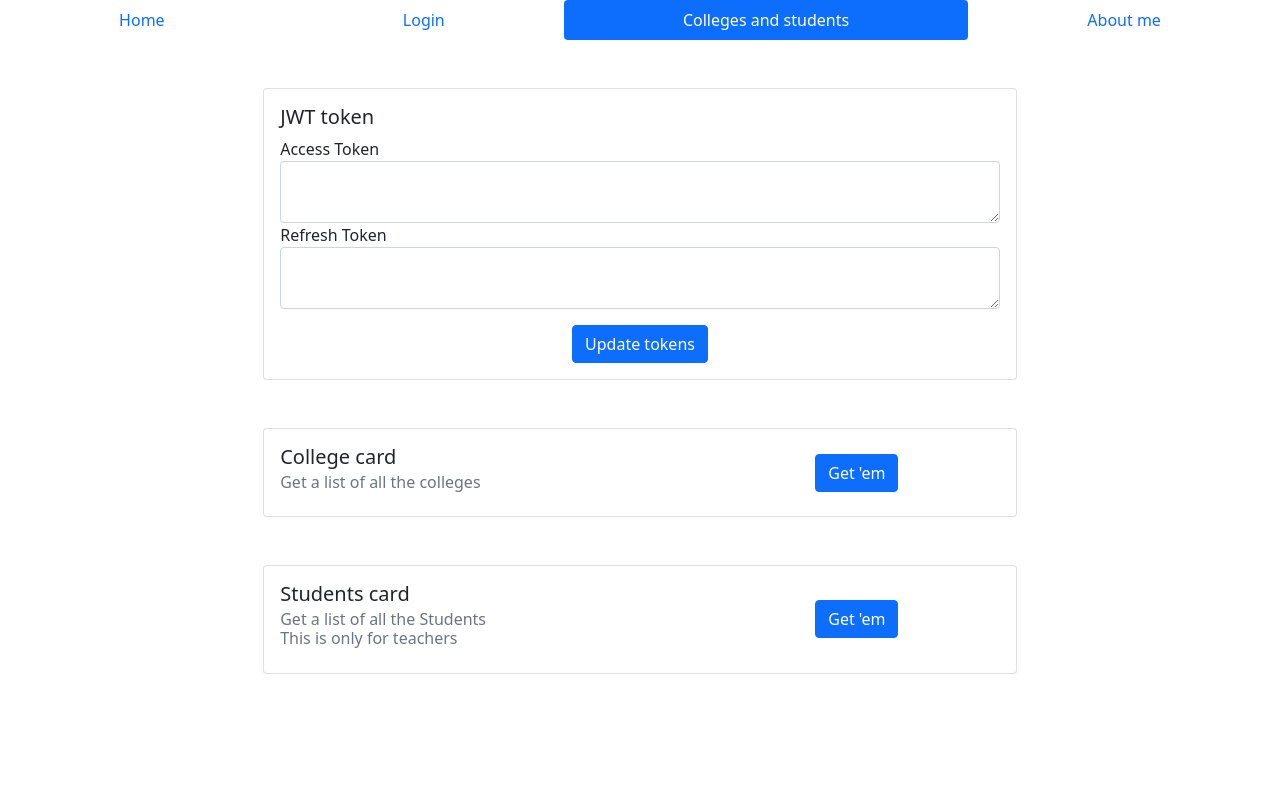
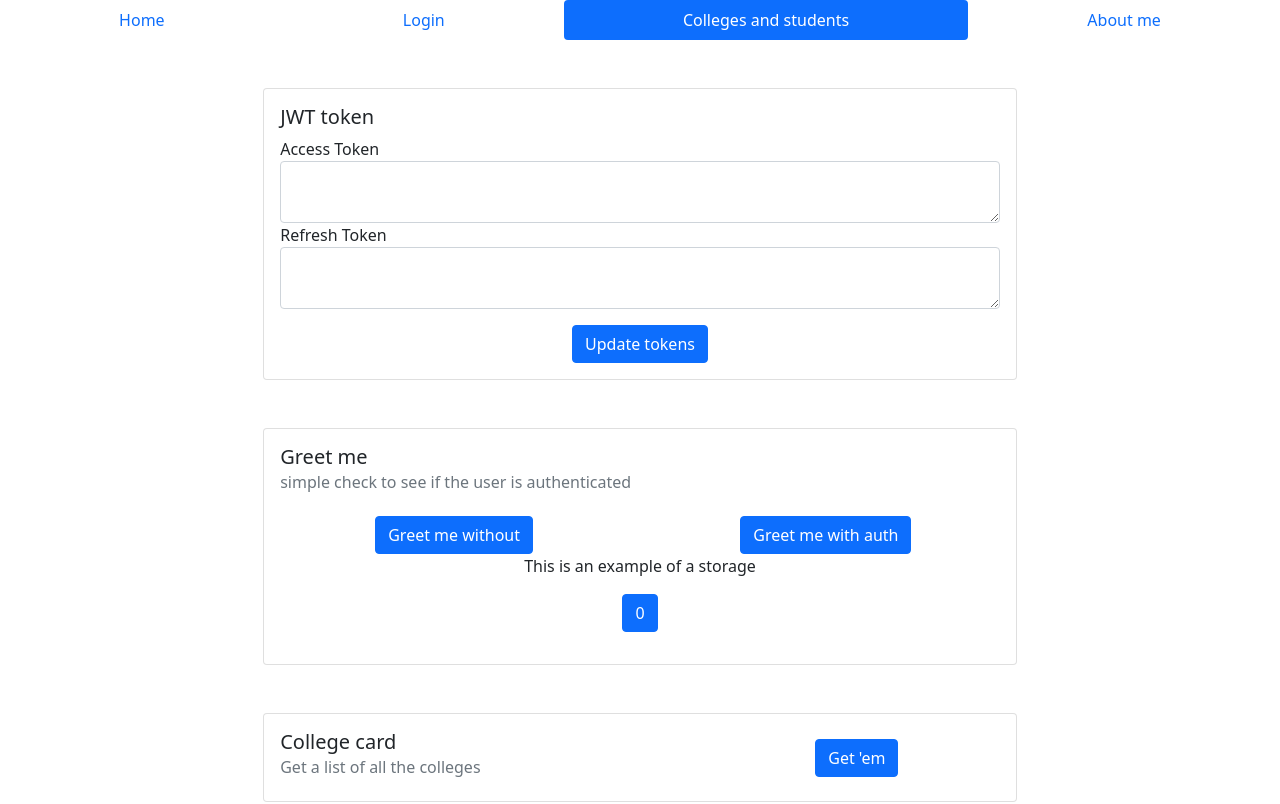
Before and after one commit to LanSevcnikar/Website-ecosystem-2021-07, a Vue app in the folder Client/: page /collagesandstudents in a window 1280 px wide. Shown: the top 804 px of the page. Built offline with nearby package versions, Linux system fonts and the light colour scheme.

Commit message:
This was pretty fun to make, everything works and I love Hasura

```diff
--- /dev/null
+++ b/Client/src/components/GreetingCard.vue
@@ -0,0 +1,73 @@
+<template>
+  <div class="card" style="width: 60%; margin: auto; margin-top: 3em">
+    <div class="card-body">
+      <h5 class="card-title">Greet me</h5>
+      <h6 class="card-subtitle mb-2 text-muted">
+        simple check to see if the user is authenticated
+      </h6>
+      <div class="row">
+        <div class="col-12 col-md-6 mt-3" align="center">
+          <button type="button" class="btn btn-primary" @click="getGreeting()">
+            Greet me without
+          </button>
+        </div>
+        <div class="col-12 col-md-6 mt-3" align="center">
+          <button
+            type="button"
+            class="btn btn-primary"
+            @click="getGreetingAuth()"
+          >
+            Greet me with auth
+          </button>
+        </div>
+      </div>
+      <div class="col" align="center">
+        <div class="text-danger mt-2" v-if="reminder">
+          You need to be logged in to see this
+        </div>
+        <div class="card-text">This is an example of a storage</div>
+        <button class="btn btn-primary m-3" @click="increment">
+          {{ getCounter }}
+        </button>
+      </div>
+    </div>
+  </div>
+</template>
+
+
+
+<script>
+import loadAPI from "../functions/loadingScreen"
+import callAPI from "../functions/callAPI";
+import { mapGetters } from "vuex";
+import { store } from "../store";
+export default {
+  components: {},
+  data() {
+    return {
+      reminder: false,
+    };
+  },
+  computed: mapGetters(["getCounter"]),
+  methods: {
+    getGreeting: async function () {
+      const data = { query: "{ greeting }" };
+      const res = await loadAPI(callAPI,data, '/graphql') // await callAPI(data).then((res) => alert(res.data.data.greeting));
+      console.log(res)
+      alert(res.data.data.greeting);
+    },
+    getGreetingAuth: async function () {
+      const data = { query: "{ greetingAuth }" };
+      const res = await loadAPI(callAPI,data, '/graphql') // const res = await callAPI(data);
+      if (res.data.errors) alert(res.data.errors[0].message);
+      else {
+        if (res.status == 200) alert(res.data.data.greetingAuth);
+        else alert("Response came back with status: ", res.status);
+      }
+    },
+    increment: function () {
+      store.commit("increment");
+    },
+  },
+};
+</script>
--- a/Client/src/views/CaS.vue
+++ b/Client/src/views/CaS.vue
@@ -2,6 +2,7 @@
   <div>
     <div class="m-auto">
       <jwt></jwt>
+      <greeting-card> </greeting-card>
       <college-card> </college-card>
       <students-card></students-card>
     </div>
@@ -9,12 +10,14 @@
 </template>
 
 <script>
+import GreetingCard from "../components/GreetingCard.vue";
 import CollegeCard from "../components/CollegeCard.vue";
 import StudentsCard from "../components/StudentsCard.vue";
 import jwt from "../components/JWT.vue";
 
 export default {
   components: {
+    GreetingCard,
     CollegeCard,
     StudentsCard,
     jwt,
```
